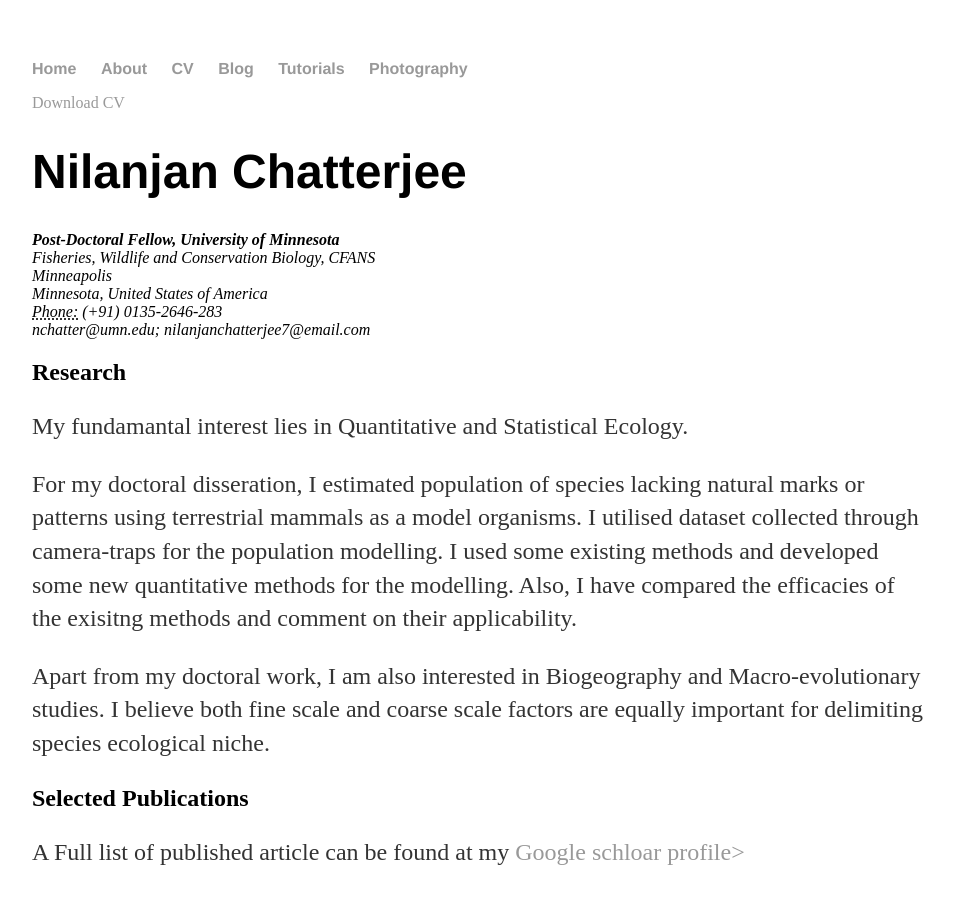
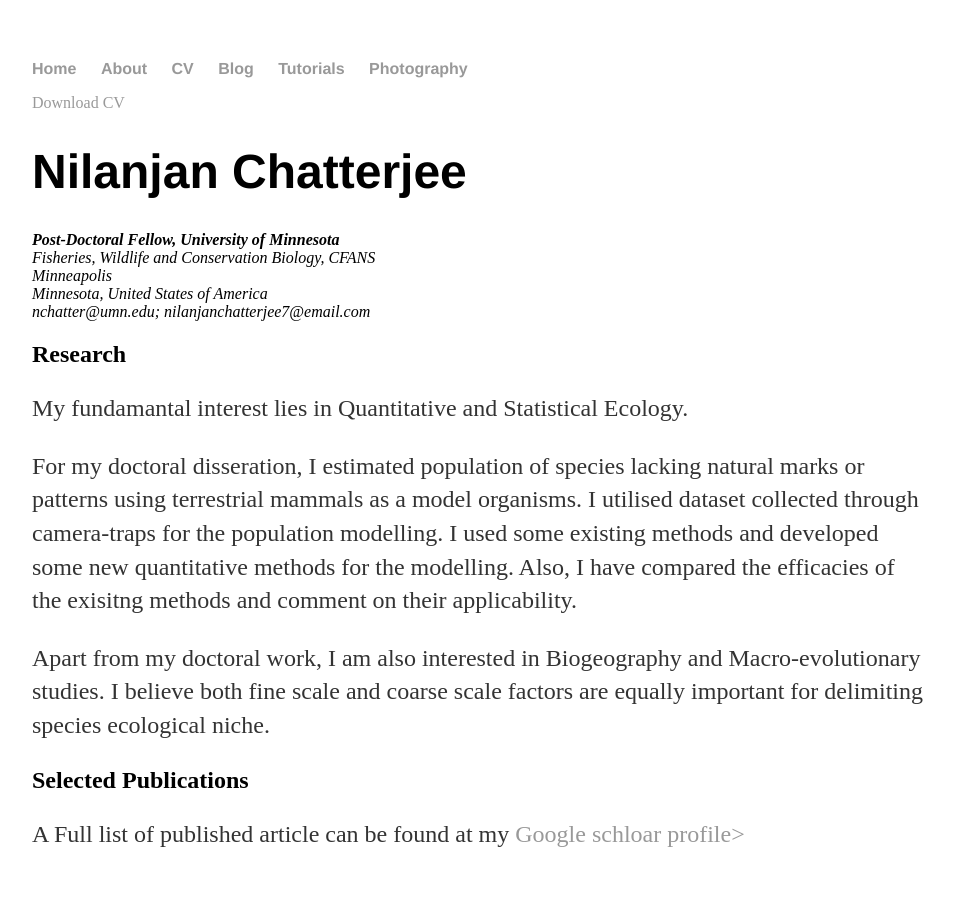
Before and after one commit to nilanjanchatterjee/nilanjanchatterjee.github.io, a Jekyll site: the page built from cv/index.html, in a window 1280 px wide and 900 px high. Shown: the whole window, without its empty margins (160-1114 px from the left). Built offline with Jekyll 4.4.1, drawn with Linux system fonts in a browser that asks for light colours.

Commit message:
Updated index

```diff
--- a/cv/index.html
+++ b/cv/index.html
@@ -11,7 +11,6 @@ title: CV of Nilanjan Chatterjee
 					Fisheries, Wildlife and Conservation Biology, CFANS <br>
           Minneapolis<br>
 					Minnesota, United States of America<br>
-					<abbr title="phone">Phone:</abbr> (+91) 0135-2646-283<br>
 					<span class="obfuscate">nchatter@umn.edu; nilanjanchatterjee7@email.com</span>
 					</address>
 
```
